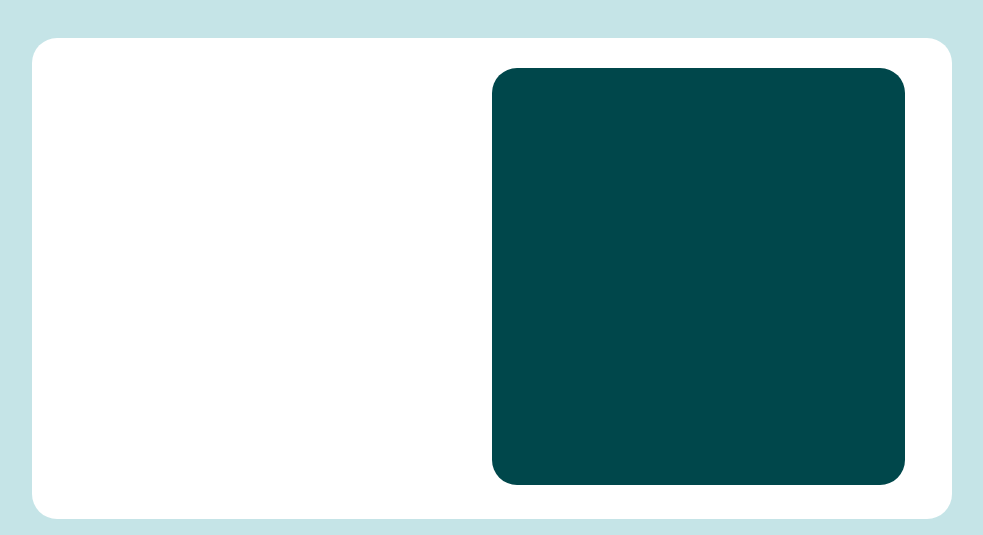
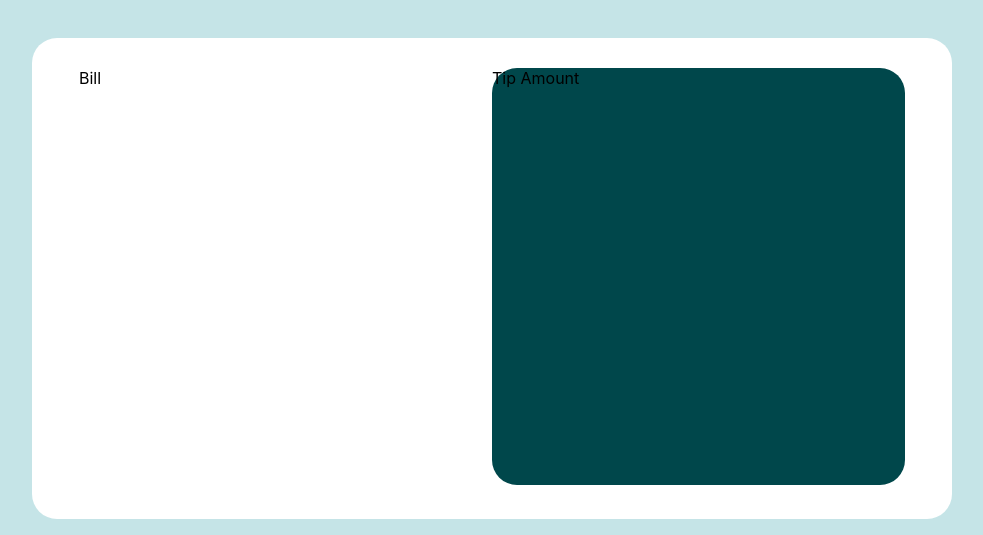
Before and after one commit to DavidPerelman/tip-calculator-app, a React (Create React App) app: page / in a window 1280 px wide. Shown: the part 157-692 px from the top of the page, without its empty margins (148-1131 px from the left). Built offline with nearby package versions, Linux system fonts and the light colour scheme.

Commit message:
Layout & Container tests

```diff
--- a/src/components/Container/Container.js
+++ b/src/components/Container/Container.js
@@ -2,8 +2,11 @@ import React from 'react';
 import './Container.css';
 
 const Container = ({ size, color, children }) => {
-  console.log(size);
-  return <div className={`Container ${size} ${color}`}>{children}</div>;
+  return (
+    <div data-testid='container-test' className={`Container ${size} ${color}`}>
+      {children}
+    </div>
+  );
 };
 
 export default Container;
--- a/src/pages/Layout/Layout.js
+++ b/src/pages/Layout/Layout.js
@@ -10,8 +10,12 @@ const Layout = () => {
       <div className='calculate-container'>
         <Container size='big' color='white'>
           <div className='calculation-container'>
-            <Container size='medium' color='white'></Container>
-            <Container size='medium' color='green'></Container>
+            <Container size='medium' color='white'>
+              Bill
+            </Container>
+            <Container size='medium' color='green'>
+              Tip Amount
+            </Container>
           </div>
         </Container>
       </div>
```
Also changed, not shown: 2 other files (tests, documents, lock files or other folders).
